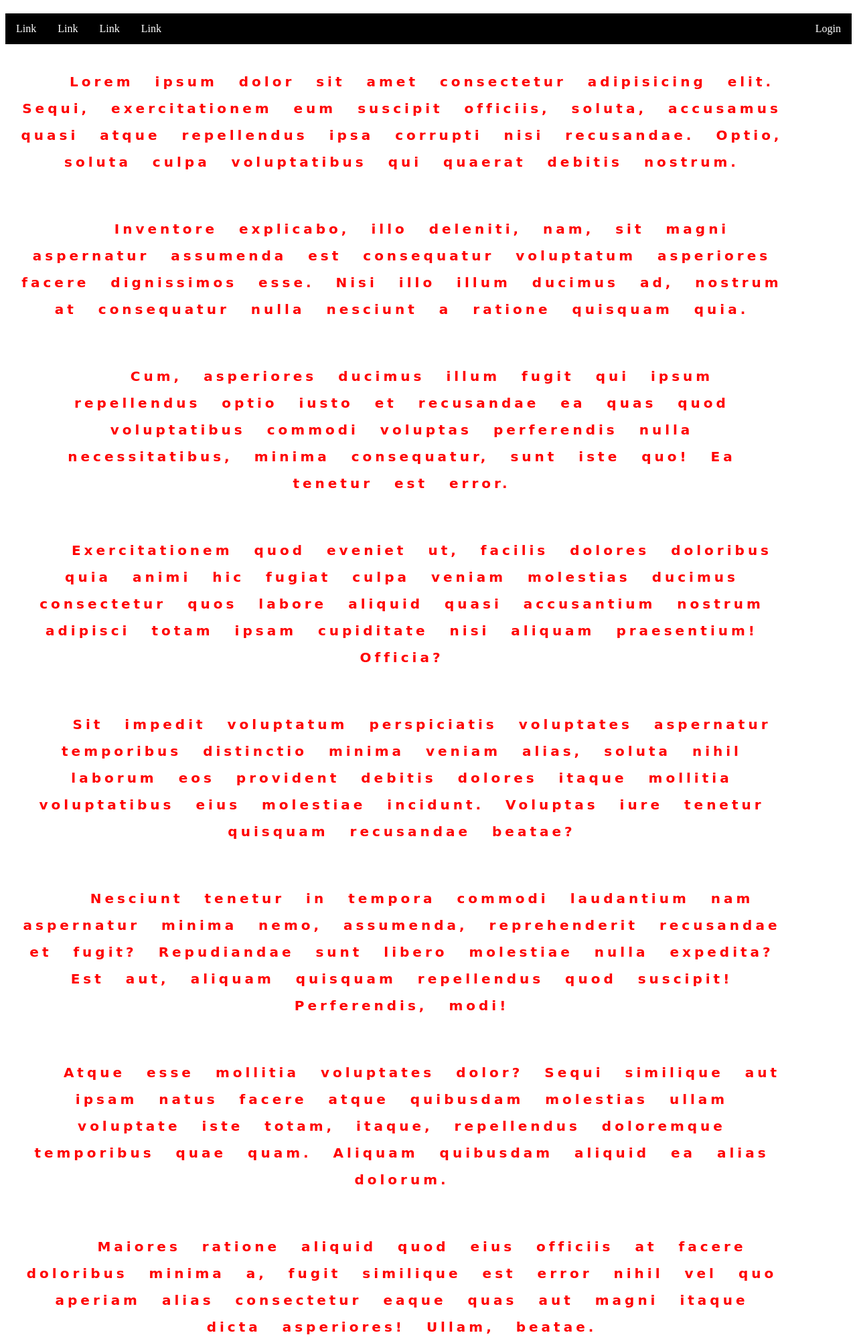
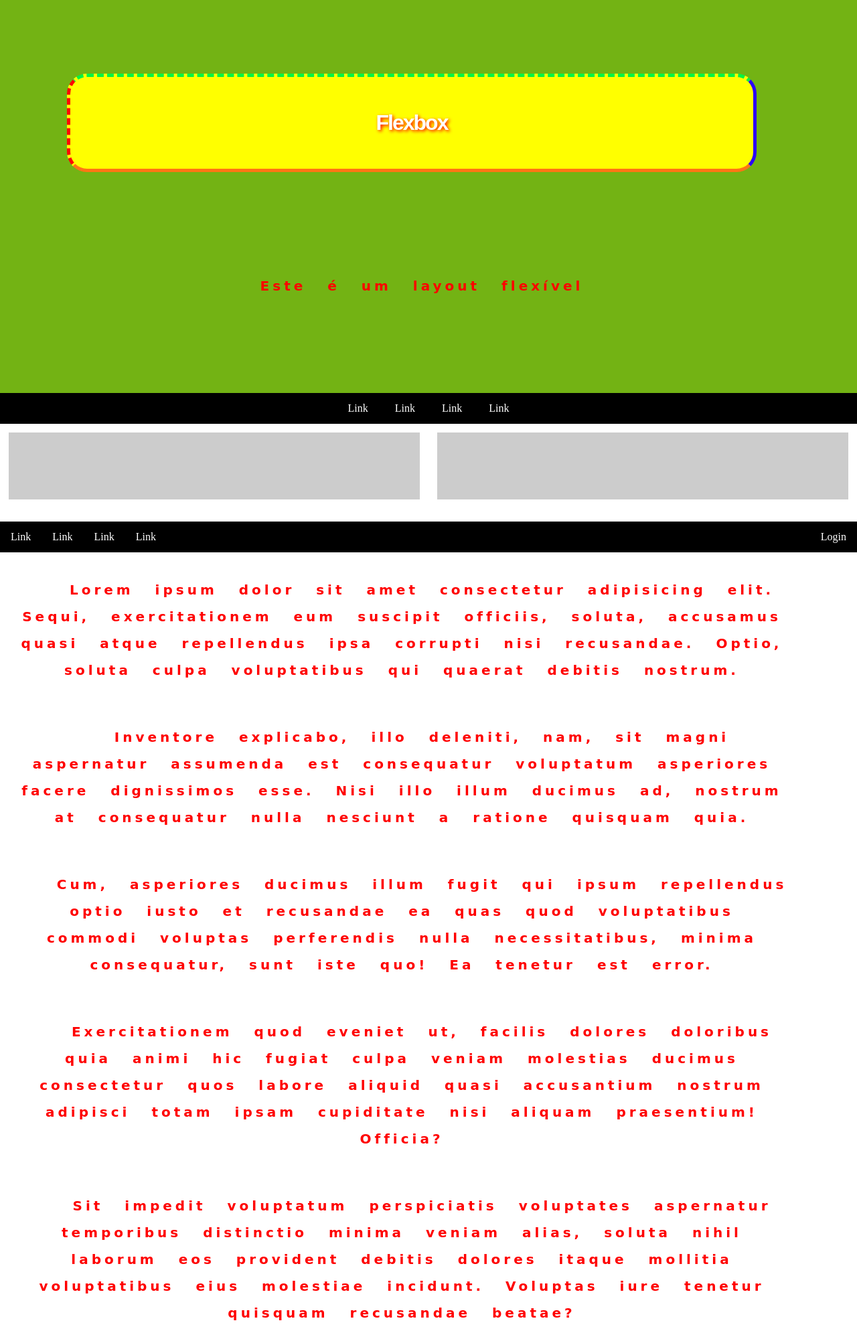
Before and after one commit to Luke02su/Desenvolvimento-Web-I, a PHP site: page /proxima.html in a window 1280 px wide. Shown: the top 1997 px of the page at 67% size. Run offline with PHP 8.4, Linux system fonts and the light colour scheme; some web fonts are replaced.

Commit message:
Add files via upload

```diff
--- a/aula-css/css/estilo.css
+++ b/aula-css/css/estilo.css
@@ -549,3 +549,82 @@
 .card:hover .reduzido { /*ao passar mouse, reduzio muda*/
     white-space: normal;
 }
+
+* {
+    box-sizing:border-box;
+} /* tamnho da caix, toos elementos. padrão em todo css*/
+
+.flex-pai {
+    background: blue;
+    height: 600px;
+    display:flex;
+    flex-direction: row;
+    /*flex-wrap: wrap; (wrap [é para cair para linha de baixo se encher // nowrap (lembra oveflow): Padrão vem nowrap: limite da div*/
+    flex-flow: row wrap; /*junta os dois*/
+    justify-content: flex-end; /*com funcionarao sentido horizontal parecido co float. space-beetween espaco entre; sapace-around (espaco em volta)*/
+    align-items: center; /*individual. padrao strech. alinhamento na vertical*/
+    align-content:center; /*pega todo bloco*/
+}
+
+/*@media screen and (max-width:600px) {
+    .flex-pai {
+        flex-direction: column; /*Melhor que usar float etc, mais fácil
+}*/
+
+.flex-pai div { /*div filho*/
+    flex-grow:1; /* divs crescerão de forma uniforme */
+    background: white;
+    border:1px solid black;
+    margin:5px;
+    padding:30px;
+    text-align: center;
+}
+
+body {
+    margin: 0;
+}
+#header{
+    background: rgb(115, 179, 20);
+    padding: 80px;
+    text-align: center;
+    color:white;
+    font-family:'Courier New', Courier, monospace;
+    border: none;
+}
+
+.navbar {
+    display:flex;
+    justify-content:center;
+    background: black;
+}
+
+.navbar a {
+    color:white;
+    padding: 14px 20px;
+    text-decoration: none;
+    text-align: center;
+}
+
+.navbar a:hover {
+    background: grey;
+    color:black;
+    font-weight: bold;
+}
+
+@media screen and (max-width:720px) {
+    .navbar {
+        flex-direction: column;
+    }
+}
+
+.corpo {
+    display:flex;
+    flex-flow: row wrap;
+}
+
+.card1 {
+    flex:48%;
+    background: #ccc;
+    height: 100px;
+    margin: 1%;
+}
--- a/aula-css/proxima.html
+++ b/aula-css/proxima.html
@@ -11,6 +11,27 @@
         }
     </style>
 </head>
+<header id="header">
+    <h1>Flexbox</h1>
+    <p>Este é um layout flexível</p>
+</header>
+    <nav class="navbar">
+        <a href="#">Link</a>
+        <a href="#">Link</a>
+        <a href="#">Link</a>
+        <a href="#">Link</a>
+    </nav>
+
+    <div class="corpo">
+        <div class="card1">
+
+        </div>
+
+        <div class="card1">
+
+        </div>
+
+    </div>
 <body>
     <ul>
         <li><a href="#">Link</a></l>
@@ -101,4 +122,19 @@
             <p class="reduzido">Oi, tudo bem? Isso é um card. Lorem ipsum dolor sit amet consectetur, adipisicing elit. Nobis aut quos totam veritatis officiis eos. Repudiandae veniam sit similique, iste sunt nostrum debitis at sed pariatur! Dolorem corporis quibusdam consectetur!
             </p>
         </div>
+
+
+        <!--Flexbox: responsividade, alternativa ao media querie. Mais diversificado- que o display. Propeiedade nova. Com display do tipo flex fica mais automatico que usar float e position-->
+
+        <div class="flex-pai">
+            <div style="flex:15%">1</div>
+            <div style="flex:75%">2</div>
+            <div>3</div>
+            <div>4</div>
+            <div>5</div>
+            <div>6</div>
+            <div>7</div>
+            <div>8</div>
+        </div>
+    </body>
 </html>
```
